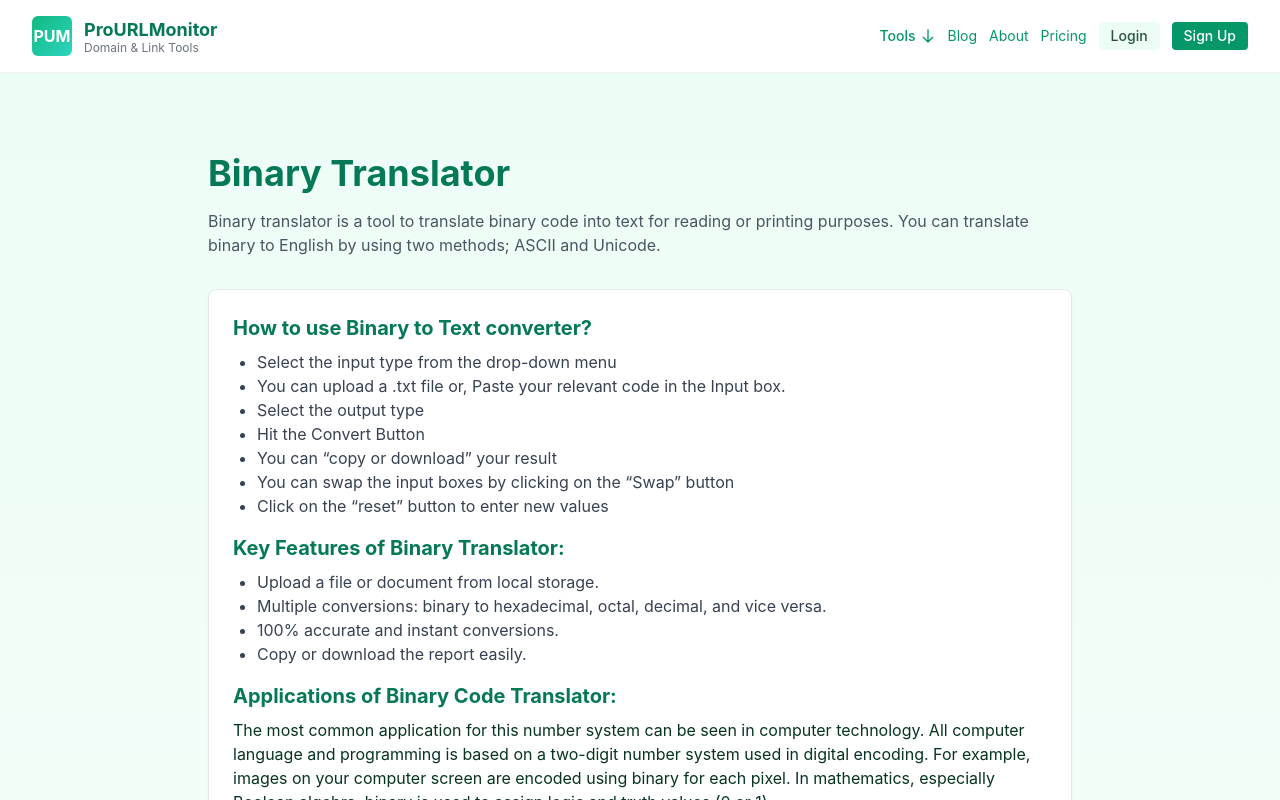
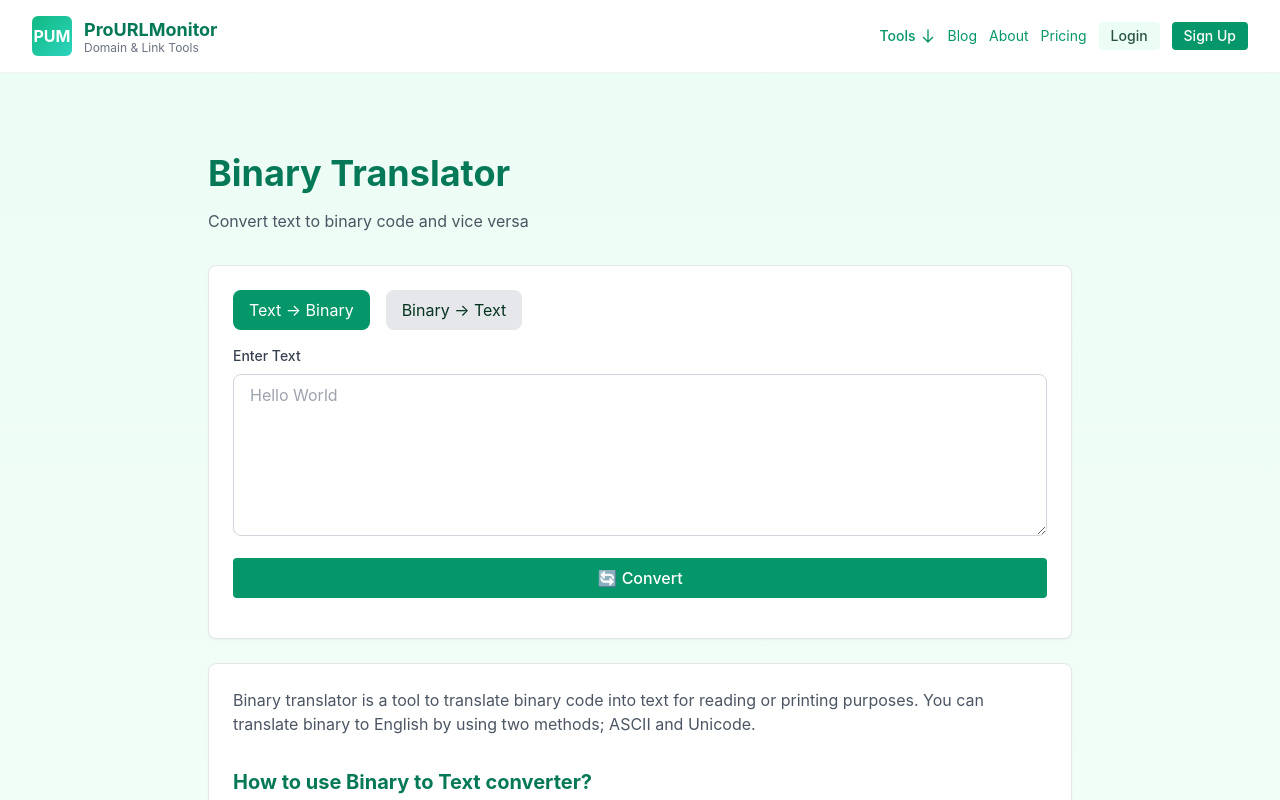
Before and after one commit to owaiskhaaan-sys/pro-url-monitor, a Next.js app: page /tools/binary-translator in a window 1280 px wide. Shown: the top 800 px of the page. Built offline with nearby package versions, Linux system fonts and the light colour scheme.

Commit message:
Move tool UI to top and content below on Binary Translator page

```diff
--- a/pages/tools/binary-translator.js
+++ b/pages/tools/binary-translator.js
@@ -48,14 +48,63 @@ export default function BinaryTranslator() {
         <meta name="description" content="Free binary translator tool. Convert text to binary code and binary to text instantly." />
       </Head>
 
+
       <div className="max-w-4xl mx-auto px-4 py-8">
+        <h1 className="text-3xl sm:text-4xl font-bold text-emerald-700 mb-4">Binary Translator</h1>
+        <p className="text-gray-600 mb-8">Convert text to binary code and vice versa</p>
 
-        <h1 className="text-3xl sm:text-4xl font-bold text-emerald-700 mb-4">Binary Translator</h1>
-        <p className="text-gray-600 mb-8">
-          Binary translator is a tool to translate binary code into text for reading or printing purposes. You can translate binary to English by using two methods; ASCII and Unicode.
-        </p>
+        {/* Tool UI Section - stays at the top */}
+        <div className="card mb-6">
+          <div className="flex gap-4 mb-4">
+            <button
+              onClick={() => setMode('textToBinary')}
+              className={`px-4 py-2 rounded-lg ${mode === 'textToBinary' ? 'bg-emerald-600 text-white' : 'bg-gray-200'}`}
+            >
+              Text → Binary
+            </button>
+            <button
+              onClick={() => setMode('binaryToText')}
+              className={`px-4 py-2 rounded-lg ${mode === 'binaryToText' ? 'bg-emerald-600 text-white' : 'bg-gray-200'}`}
+            >
+              Binary → Text
+            </button>
+          </div>
 
+          <div className="mb-4">
+            <label className="block text-sm font-medium text-gray-700 mb-2">
+              {mode === 'textToBinary' ? 'Enter Text' : 'Enter Binary (space-separated)'}
+            </label>
+            <textarea
+              value={inputText}
+              onChange={(e) => setInputText(e.target.value)}
+              rows="6"
+              placeholder={mode === 'textToBinary' ? 'Hello World' : '01001000 01100101 01101100 01101100 01101111'}
+              className="w-full px-4 py-2 border border-gray-300 rounded-lg focus:ring-2 focus:ring-emerald-500"
+            />
+          </div>
+
+          <button onClick={handleConvert} className="btn btn-primary w-full mb-4">
+            🔄 Convert
+          </button>
+
+          {outputText && (
+            <>
+              <label className="block text-sm font-medium text-gray-700 mb-2">Result:</label>
+              <div className="bg-gray-50 p-4 rounded-lg mb-4">
+                <pre className="whitespace-pre-wrap break-all font-mono text-sm">{outputText}</pre>
+              </div>
+              <button onClick={copyToClipboard} className="btn btn-secondary w-full">
+                📋 Copy to Clipboard
+              </button>
+            </>
+          )}
+        </div>
+
+        {/* Content Section - now below the tool */}
         <div className="card mb-6">
+          <p className="text-gray-600 mb-8">
+            Binary translator is a tool to translate binary code into text for reading or printing purposes. You can translate binary to English by using two methods; ASCII and Unicode.
+          </p>
           <h2 className="text-xl font-bold text-emerald-700 mb-2">How to use Binary to Text converter?</h2>
           <ul className="list-disc pl-6 text-gray-700 mb-4">
             <li>Select the input type from the drop-down menu</li>
```
